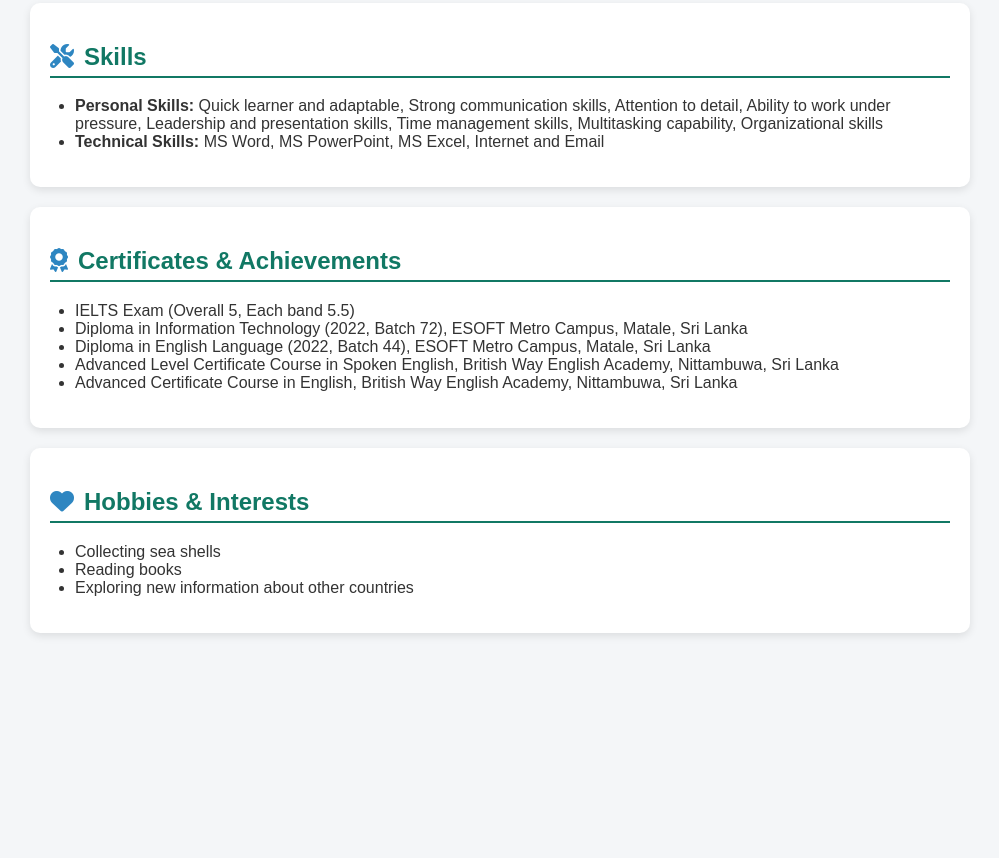
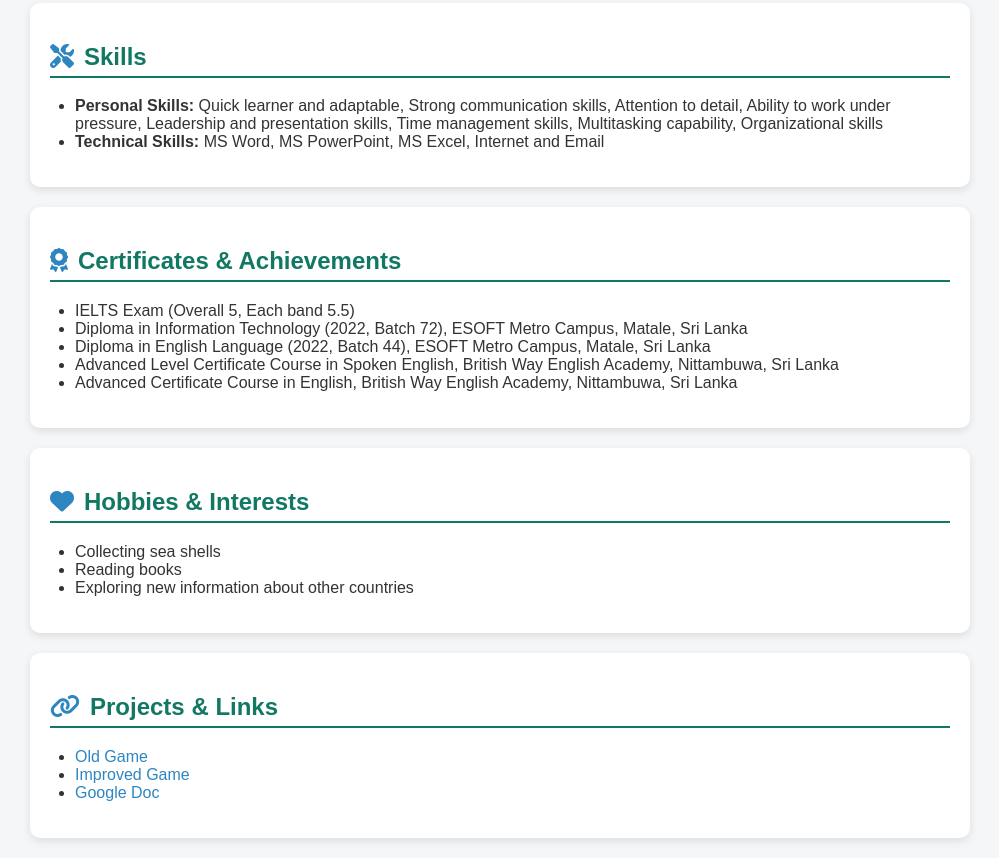
Before and after one commit to Thavi8/Student-Portfolio, a plain HTML site: page studentportfolio.index.html in a window 1280 px wide. Shown: the part 621-1479 px from the top of the page, without its empty margins (140-1139 px from the left). Before the commit the page ends 1274 px from the top, so only its background shows below. Drawn offline with Linux system fonts and the light colour scheme.

Commit message:
Update studentportfolio.index.html

```diff
--- a/studentportfolio.index.html
+++ b/studentportfolio.index.html
@@ -54,6 +54,14 @@
         text-decoration: none;
         font-weight: bold;
     }
+    /* Styling for other links in sections */
+    section a {
+        color: #2E86C1;
+        text-decoration: none;
+    }
+    section a:hover {
+        text-decoration: underline;
+    }
 </style>
 </head>
 <body>
@@ -107,5 +115,14 @@
     </ul>
 </section>
 
+<section>
+    <h2><i class="fas fa-link"></i>Projects & Links</h2>
+    <ul>
+        <li><a href="https://thavi8.github.io/Student-Portfolio/quizefamousplaces.index.html" target="_blank">Old Game</a></li>
+        <li><a href="https://thavi8.github.io/Student-Portfolio/developgame.html" target="_blank">Improved Game</a></li>
+        <li><a href="https://docs.google.com/document/d/1D1hZPLQ-JFTYE-1yd4xptSOCUEjav1bDxLEjtV1lTF0/edit?usp=sharing" target="_blank">Google Doc</a></li>
+    </ul>
+</section>
+
 </body>
 </html>
```
